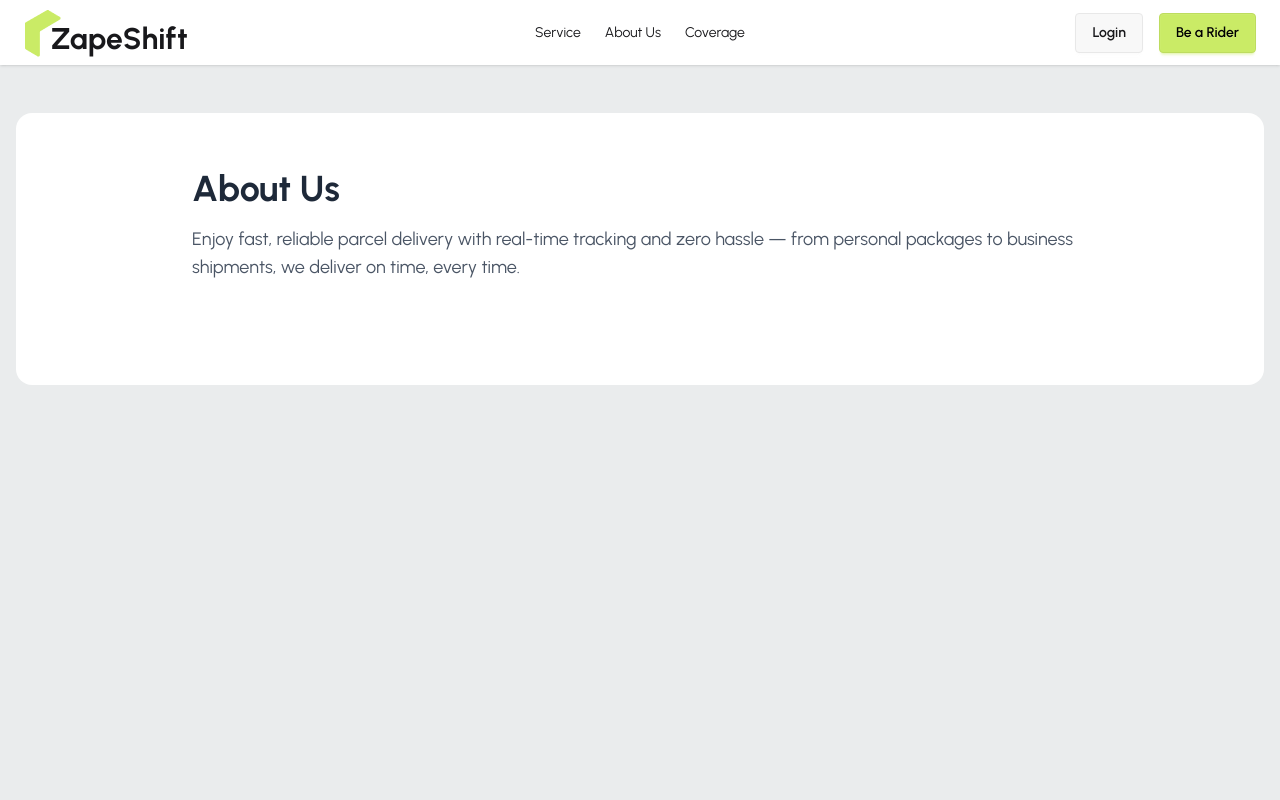
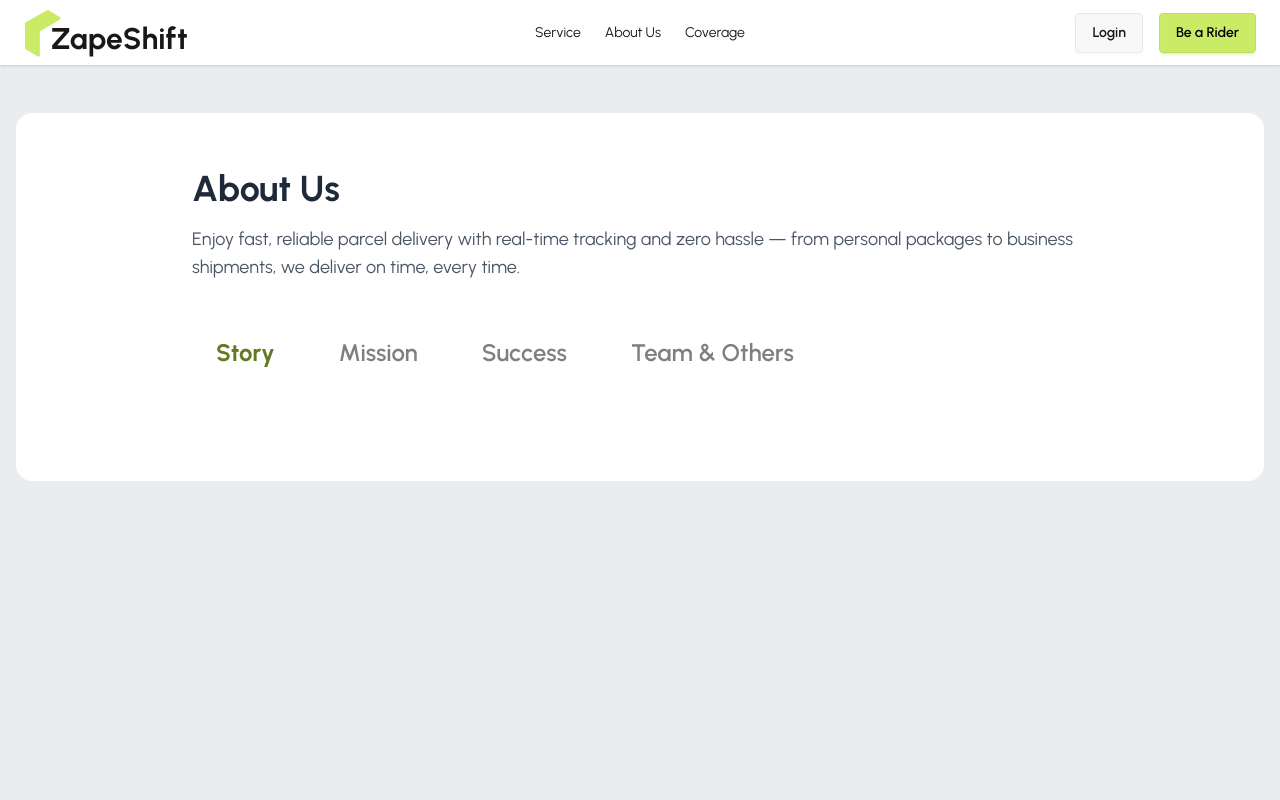
Before and after one commit to Shoybit/zaap-shift, a React (Vite) app: page /about in a window 1280 px wide. Shown: the top 800 px of the page. Built offline with nearby package versions, Linux system fonts and the light colour scheme; no server answers.

Commit message:
about Tabs  added

```diff
--- a/src/Pages/About/About.jsx
+++ b/src/Pages/About/About.jsx
@@ -15,7 +15,21 @@ const About = () => {
         </p>
       </div>
 
-
+      {/* Tabs Section */}
+      <div className="max-w-4xl mx-auto flex flex-wrap  gap-4 mb-12">
+        <button className="px-6 py-2  text-[#647925] font-bold text-2xl ">
+          Story
+        </button>
+        <button className="px-6 py-2 rounded-full  text-[#00000080] font-semibold text-2xl ">
+          Mission
+        </button>
+        <button className="px-6 py-2 rounded-full  text-[#00000080]  font-semibold text-2xl">
+          Success
+        </button>
+        <button className="px-6 py-2 rounded-full text-[#00000080] font-semibold text-2xl ">
+          Team & Others
+        </button>
+      </div>
 
 
       </div>
```
